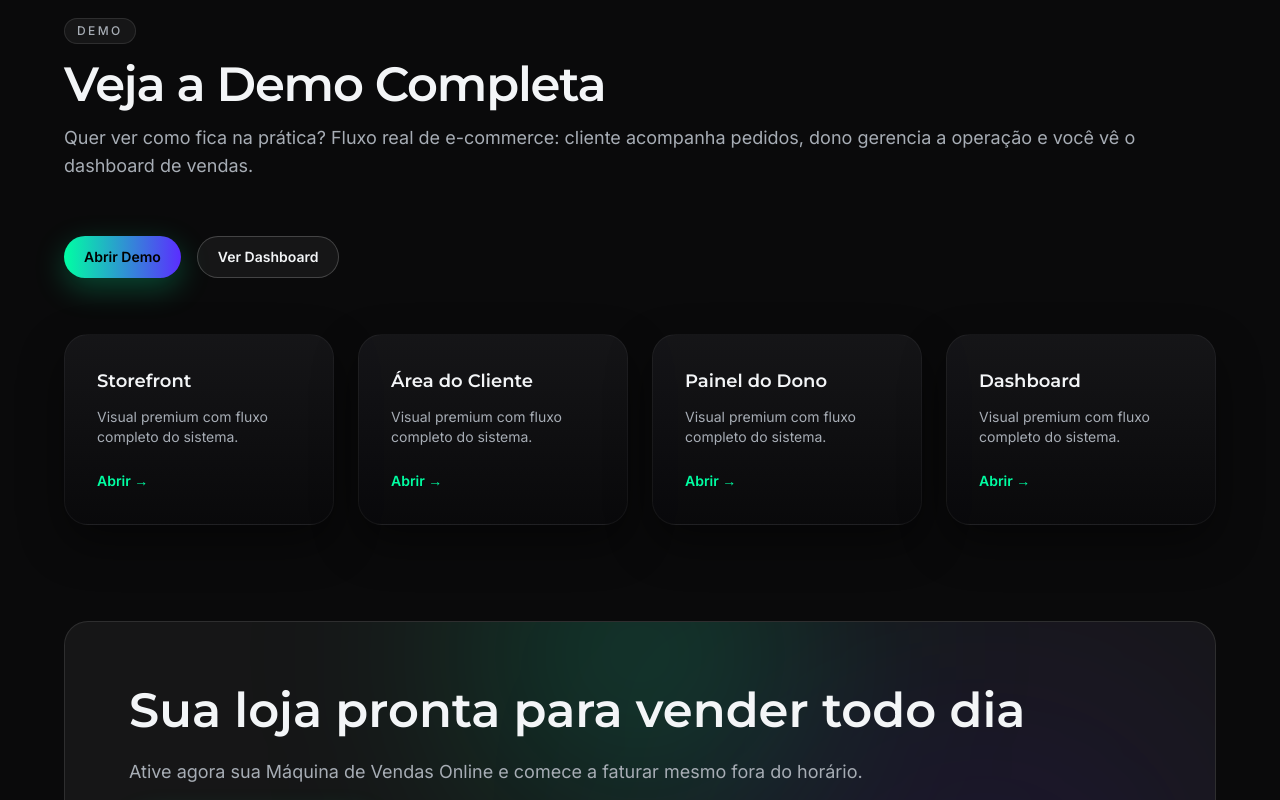
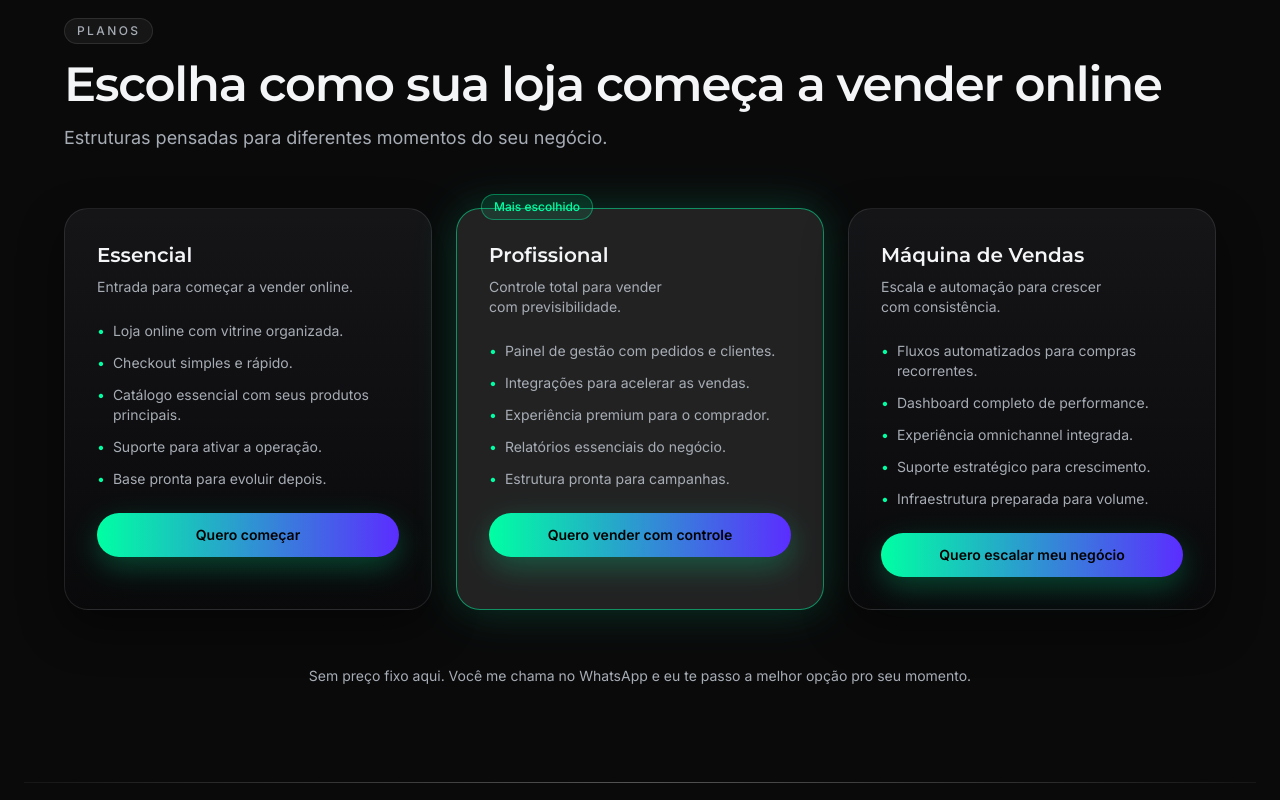
Before and after one commit to cauayoshito/yamaji-ecommerce, a Next.js app: page /e-commerce in a window 1280 px wide. Shown: the part 3400-4200 px from the top of the page. Built offline with nearby package versions, Linux system fonts and the light colour scheme.

Commit message:
Add planos section to e-commerce page

```diff
--- a/app/e-commerce/page.tsx
+++ b/app/e-commerce/page.tsx
@@ -16,6 +16,52 @@ const WHATSAPP_LINK = "https://wa.me/5571992258349";
 const HERO_IMAGE = "/images/ecommerce.jpeg";
 
 export default function CommercePage() {
+  const plans = [
+    {
+      title: "Essencial",
+      subtitle: "Entrada para começar a vender online.",
+      bullets: [
+        "Loja online com vitrine organizada.",
+        "Checkout simples e rápido.",
+        "Catálogo essencial com seus produtos principais.",
+        "Suporte para ativar a operação.",
+        "Base pronta para evoluir depois.",
+      ],
+      ctaLabel: "Quero começar",
+      message:
+        "Quero o plano Essencial do Yamaji E-commerce. Podemos conversar?",
+    },
+    {
+      title: "Profissional",
+      subtitle: "Controle total para vender com previsibilidade.",
+      bullets: [
+        "Painel de gestão com pedidos e clientes.",
+        "Integrações para acelerar as vendas.",
+        "Experiência premium para o comprador.",
+        "Relatórios essenciais do negócio.",
+        "Estrutura pronta para campanhas.",
+      ],
+      ctaLabel: "Quero vender com controle",
+      message:
+        "Quero o plano Profissional do Yamaji E-commerce. Podemos conversar?",
+      highlight: true,
+    },
+    {
+      title: "Máquina de Vendas",
+      subtitle: "Escala e automação para crescer com consistência.",
+      bullets: [
+        "Fluxos automatizados para compras recorrentes.",
+        "Dashboard completo de performance.",
+        "Experiência omnichannel integrada.",
+        "Suporte estratégico para crescimento.",
+        "Infraestrutura preparada para volume.",
+      ],
+      ctaLabel: "Quero escalar meu negócio",
+      message:
+        "Quero o plano Máquina de Vendas do Yamaji E-commerce. Podemos conversar?",
+    },
+  ];
+
   return (
     <>
       <a
@@ -309,6 +355,79 @@ export default function CommercePage() {
           <div className="divider" />
         </div>
 
+        {/* PLANOS */}
+        <section
+          id="planos"
+          data-section="e-commerce-planos"
+          className="section bg-[#0A0A0B]"
+        >
+          <BackgroundGlow />
+          <Container className="relative z-10 space-y-10 md:space-y-14">
+            <SectionHeader
+              eyebrow="Planos"
+              title="Escolha como sua loja começa a vender online"
+              description="Estruturas pensadas para diferentes momentos do seu negócio."
+            />
+
+            <div className="grid gap-6 lg:grid-cols-3">
+              {plans.map((plan, index) => (
+                <Reveal key={plan.title} delay={index * 80}>
+                  <GlassCard
+                    className={[
+                      "relative flex h-full flex-col",
+                      plan.highlight
+                        ? "border-accent/50 bg-white/10 shadow-[0_0_45px_rgba(0,255,170,0.18)] lg:-translate-y-2 lg:scale-[1.02]"
+                        : "border-white/10",
+                    ].join(" ")}
+                  >
+                    {plan.highlight ? (
+                      <div className="absolute -top-4 left-6">
+                        <Badge className="border-accent/40 bg-accent/10 text-accent">
+                          Mais escolhido
+                        </Badge>
+                      </div>
+                    ) : null}
+
+                    <div className="space-y-2">
+                      <h3 className="text-xl font-semibold">{plan.title}</h3>
+                      <p className="text-sm text-muted">{plan.subtitle}</p>
+                    </div>
+
+                    <ul className="mt-6 space-y-3 text-sm text-muted">
+                      {plan.bullets.map((item) => (
+                        <li key={item} className="flex gap-2">
+                          <span className="text-accent">•</span>
+                          <span>{item}</span>
+                        </li>
+                      ))}
+                    </ul>
+
+                    <div className="mt-6">
+                      <WhatsAppButton
+                        href={`${WHATSAPP_LINK}?text=${encodeURIComponent(
+                          plan.message
+                        )}`}
+                        label={plan.ctaLabel}
+                        trackLabel={`Planos - ${plan.title}`}
+                        className="w-full"
+                      />
+                    </div>
+                  </GlassCard>
+                </Reveal>
+              ))}
+            </div>
+
+            <p className="text-center text-sm text-muted">
+              Sem preço fixo aqui. Você me chama no WhatsApp e eu te passo a
+              melhor opção pro seu momento.
+            </p>
+          </Container>
+        </section>
+
+        <div className="px-6">
+          <div className="divider" />
+        </div>
+
         {/* DEMO */}
         <section
           id="demo"
```
